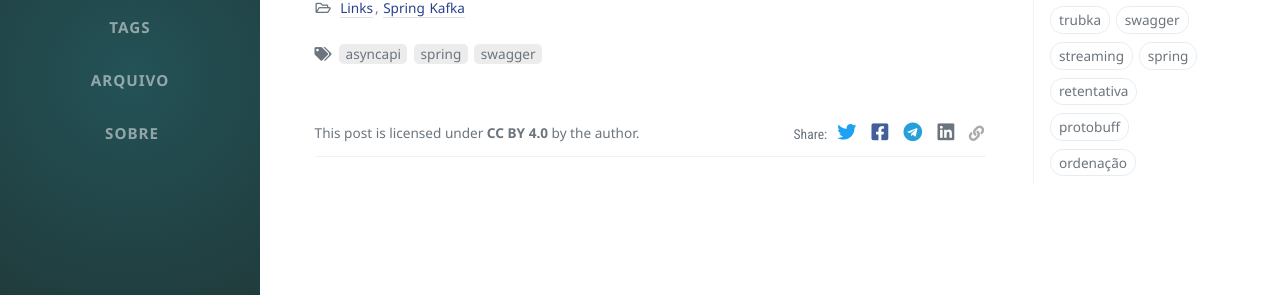
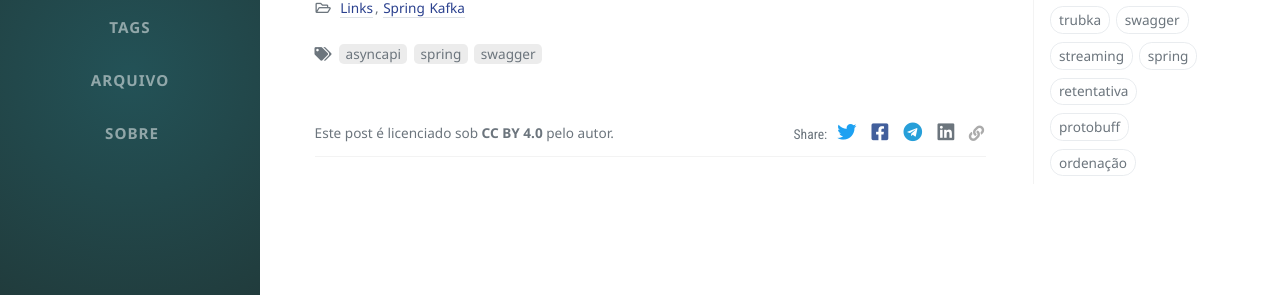
Before and after one commit to fabiojose/kafkabr-blog, a Jekyll site: the page built from _posts/2020-07-17-springwolf.md, in a window 1280 px wide and 900 px high. Shown: the part 374-669 px from the top of the window. Built offline with Jekyll 4.4.1, drawn with Linux system fonts in a browser that asks for light colours; nearby versions of some CDN libraries; comment, search, counter and statistics services are not loaded.

Commit message:
Texto para licença em casa post
Signed-off-by: fabiojose <fabiojose@gmail.com>

```diff
--- a/_layouts/post.html
+++ b/_layouts/post.html
@@ -111,9 +111,9 @@ layout: default
           d-flex justify-content-between align-items-center pt-5 pb-2">
           {% if site.data.rights.license %}
           <div class="license-wrapper">
-            This post is licensed under
+            Este post é licenciado sob
             <a href="{{ site.data.rights.license.link }}">{{ site.data.rights.license.name }}</a>
-            by the author.
+            pelo autor.
           </div>
           {% endif %}
 
```
